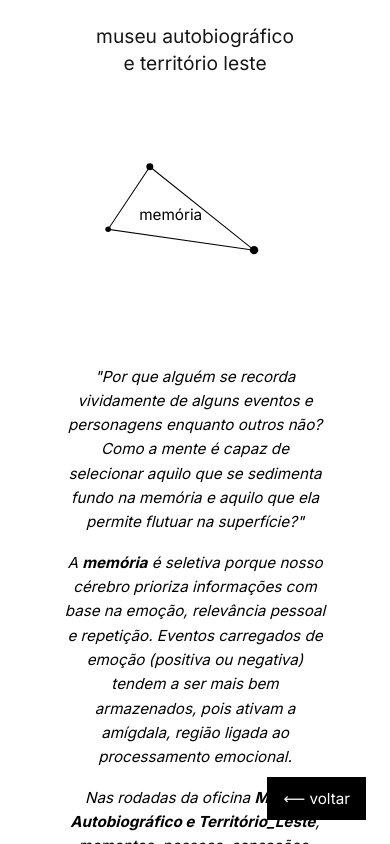
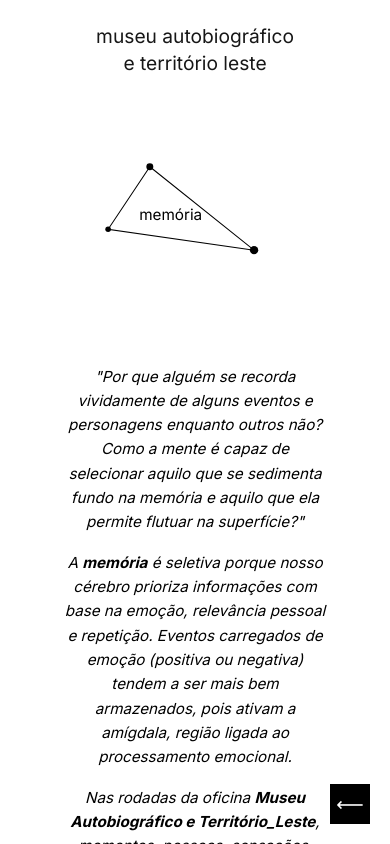
Before and after one commit to caiocastelhano/museu-autobiografico, a Next.js app: page /memoria in a window 390 px wide. Built offline with nearby package versions, Linux system fonts and the light colour scheme.

Commit message:
Corrige botão de voltar na versão mobile

```diff
--- a/src/app/components/BackToHomeButton.jsx
+++ b/src/app/components/BackToHomeButton.jsx
@@ -5,7 +5,7 @@ import styles from "../styles/BackToHomeButton.module.css";
 export default function BackToHomeButton() {
   return (
     <Link href="/" className={styles.backButton}>
-      ⟵ voltar
+      ⟵
     </Link>
   );
 }
--- a/src/app/styles/BackToHomeButton.module.css
+++ b/src/app/styles/BackToHomeButton.module.css
@@ -16,3 +16,19 @@
     background-color: #333;
     cursor: pointer;
   }
+
+  /* ===== Estilo MOBILE ===== */
+@media (max-width: 768px) {
+  .backButton {
+    bottom: 20px;
+    right: 20px;
+    padding: 8px 10px;
+    font-size: 1.2rem;
+    border-radius: 0px;
+    width: 40px;
+    height: 40px;
+    display: flex;
+    align-items: center;
+    justify-content: center;
+  }
+}
```
